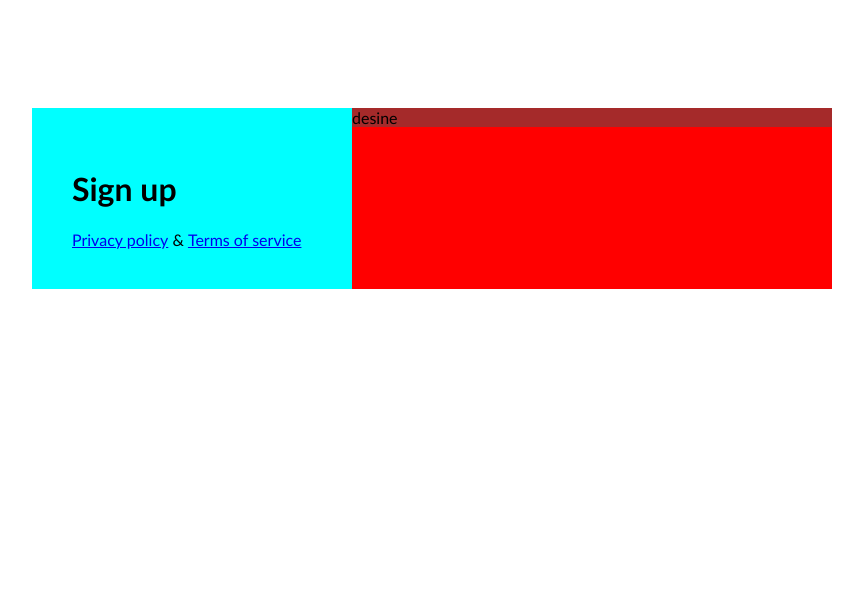
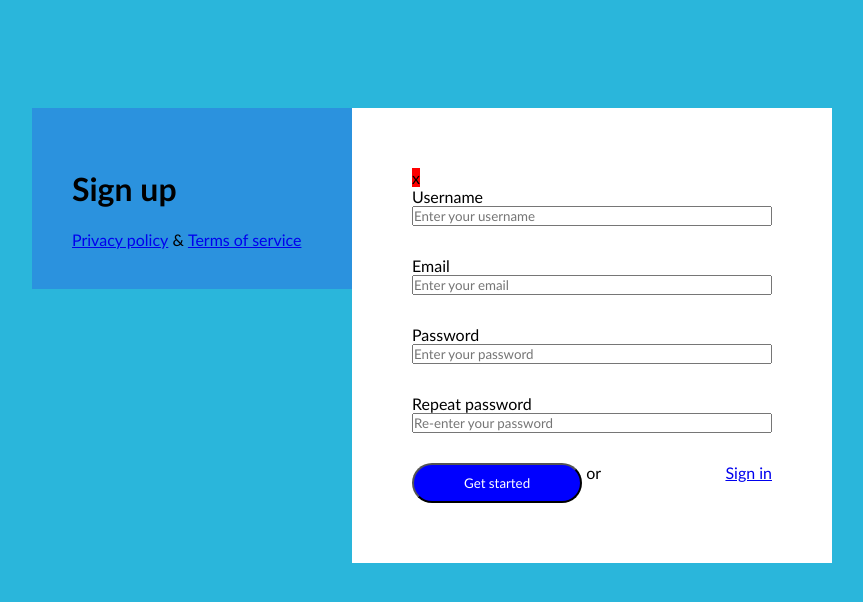
Before and after one commit to Gilvydas/4-signUp, a plain HTML site: page index.html in a window 1280 px wide. Shown: the whole page, without its empty margins (208-1071 px from the left). Drawn offline with Linux system fonts and the light colour scheme.

Commit message:
html-form-css-classes

```diff
--- a/index.html
+++ b/index.html
@@ -10,16 +10,43 @@
 </head>
 
 <body>
-    <main>
-        <div>
-            <h1>Sign up</h1>
-            <footer>
-                <a href="#">Privacy policy</a>
-                <Span>&amp;</Span>
-                <a href="#">Terms of service</a>
+    <main class="container">
+        <div class="left-column">
+            <h1 class="main-title">Sign up</h1>
+            <footer class="bottom-links">
+                <a class="link" href="#">Privacy policy</a>
+                <Span class="symbol">&amp;</Span>
+                <a class="link" href="#">Terms of service</a>
             </footer>
         </div>
-        <div>desine</div>
+        <div class="right-column">
+            <div class="close">x
+            </div>
+
+            <form class="form" action="">
+                <div class="form-row">
+                    <label for="username">Username</label>
+                    <input placeholder="Enter your username" id="username" type="text" required>
+                </div>
+                <div class="form-row" <label for="email">Email</label>
+                    <input placeholder="Enter your email" id="email" type="email" required>
+                </div>
+                <div class="form-row">
+                    <label for="pass">Password</label>
+                    <input placeholder="Enter your password" id="pass" type="password" required>
+                </div>
+                <div class="form-row">
+                    <label for="re-pass">Repeat password</label>
+                    <input placeholder="Re-enter your password" id="re-pass" type="password" required>
+                </div>
+                <div class="form-row">
+                    <button class="btn" type="submit">Get started</button>
+                    <span class="text">or</span>
+                    <a class="link" href="#">Sign in</a>
+
+                </div>
+            </form>
+        </div>
     </main>
 </body>
 
--- a/main.css
+++ b/main.css
@@ -1,37 +1,74 @@
-/*  TODO pagrindinis turinys turi buti centruotas horiznaliai o poto ertikaliai */
 
+body {
+    background-color: #2AB6DB;
+}
+.container {display: inline-block;
+    width: 800px;
 
-main {display: inline-block;
-    width: 800px;
-    background-color: red;
     margin-left: calc((100% - 800px) / 2);
     margin-top: 100px;
 
 }
-div:nth-of-type(1) {display: inline-block;
+ .left-column {display: inline-block;
 width: 40%;
-background-color: aqua;
+background-color: #2B92DE;
 float: left;
 padding: 40px;
 }
 
-h1 {display: inline-block;
+.main-title {display: inline-block;
     width: 100%;
 
 }
-footer {display: inline-block;
+.bottom-links {display: inline-block;
     width: 100%;
 
 }
-a {display: inline-block;
+.bottom-links > a {display: inline-block;
 
 }
-span {display: inline-block;
+.symbol {display: inline-block;
 
 }
-div:nth-of-type(2) {display: inline-block;
+.right-column {display: inline-block;
     width: 60%;
-    background-color: brown;
+    background-color: white;
     float: left;
+    padding: 60px;
 
 }
+.close  {display: inline-block;
+    background-color: red;
+
+}
+.form {display: inline-block;
+    width: 100%;
+
+}
+.form-row {display: inline-block;
+    width: 100%;
+    margin-bottom: 30px;
+
+}
+.form-row:last-of-type {margin-bottom: 0;
+}
+label {display: inline-block;
+    width: 100%;
+
+}
+input {display: inline-block;
+    width: 100%;
+
+}
+.btn {
+background-color: blue;
+color: white;
+padding: 10px 50px;
+    border-radius: 20px;
+}
+.text {
+
+}
+.form-row > .link {
+float: right;
+}
```
